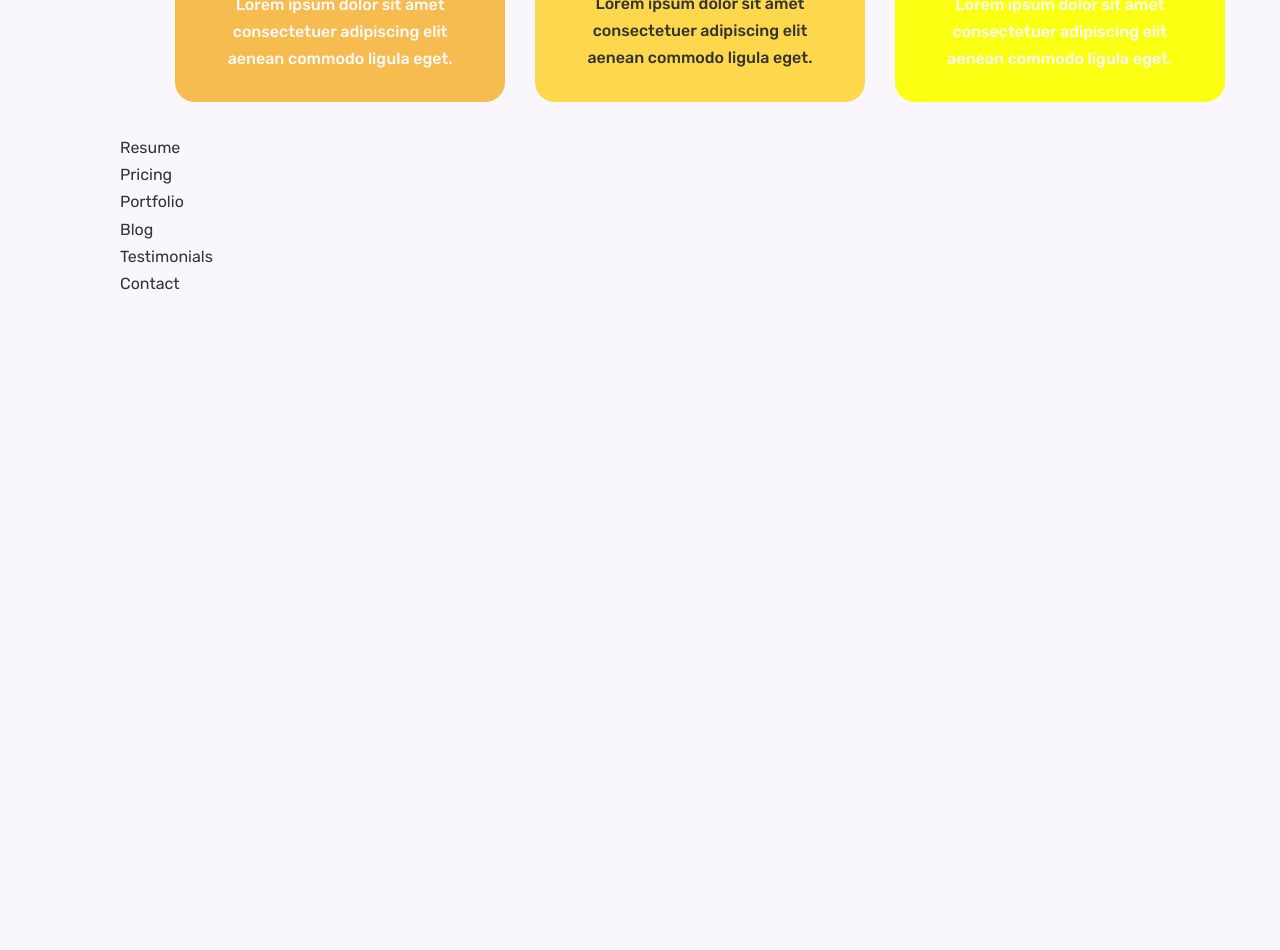
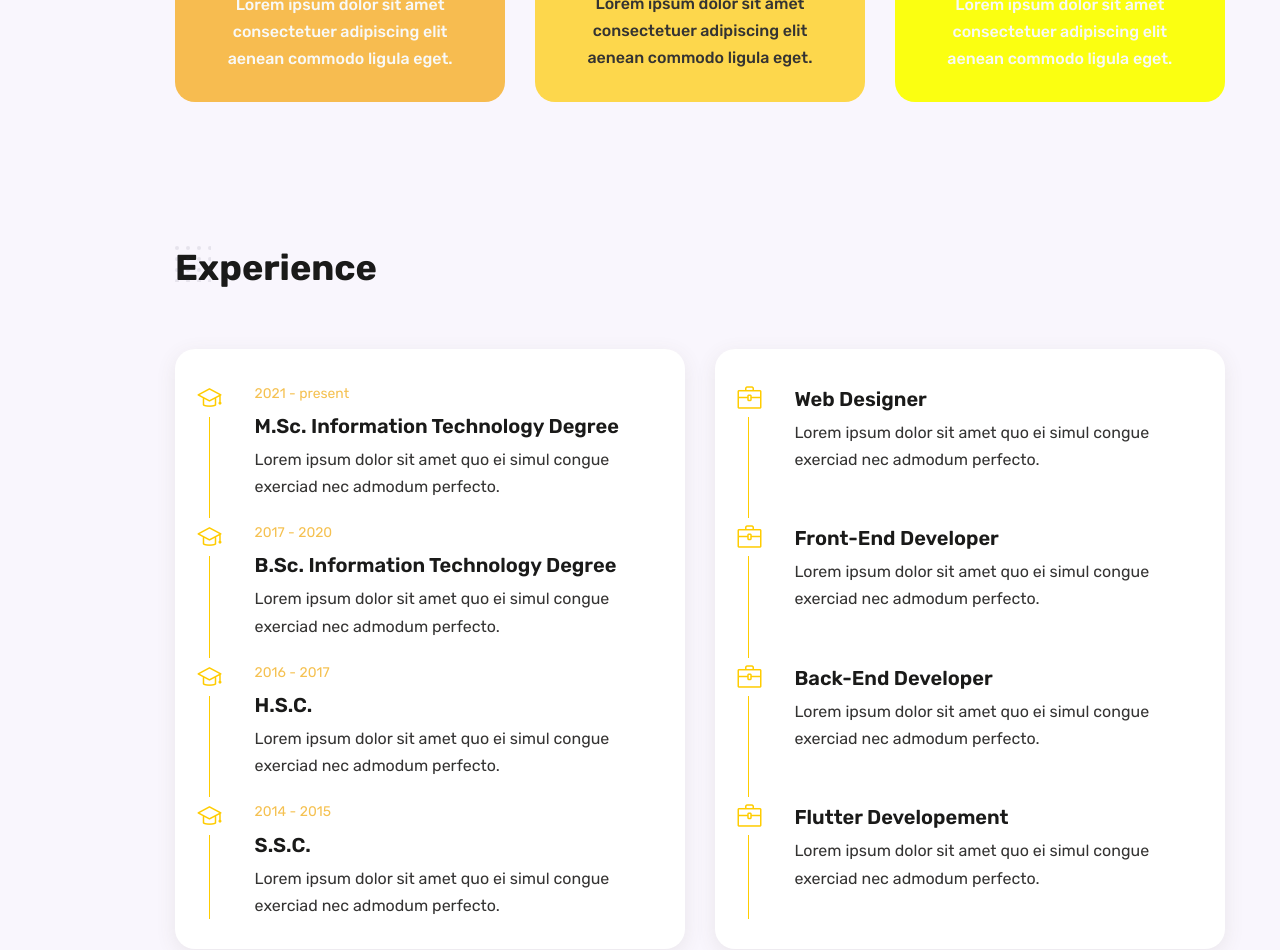
Before and after one commit to pavank0723/pavan_dev_portfolio, a React (Create React App) app: page / in a window 1280 px wide. Shown: the part 1820-2770 px from the top of the page. Before the commit the page ends 2117 px from the top, so only its background shows below. Built offline with nearby package versions, Linux system fonts and the light colour scheme; the HTML template or start-up script is replaced by a standard one.

Commit message:
resume component done

```diff
--- /dev/null
+++ b/src/components/resume/Card.jsx
@@ -0,0 +1,16 @@
+import React from 'react'
+
+const Card = (props) => {
+  return (
+    <div className='timeline_item'>
+    <i className={props.icon}></i>
+    <span className='timeline_date'>{props.year}</span>
+    <h3 className='timeline_title'>{props.title}</h3>
+    <p className='timeline_desc'>{props.desc}</p>
+
+
+    </div>
+  )
+}
+
+export default Card
--- /dev/null
+++ b/src/components/resume/Data.jsx
@@ -0,0 +1,70 @@
+import React from 'react'
+
+const Data = [
+    {
+      id: 1,
+      category: "education",
+      icon: "icon-graduation",
+      year: "2021 - present",
+      title: "M.Sc. Information Technology Degree",
+      desc: "Lorem ipsum dolor sit amet quo ei simul congue exerciad nec admodum perfecto.",
+    },
+    {
+      id: 2,
+      category: "education",
+      icon: "icon-graduation",
+      year: "2017 - 2020",
+      title: "B.Sc. Information Technology Degree",
+      desc: "Lorem ipsum dolor sit amet quo ei simul congue exerciad nec admodum perfecto.",
+    },
+    {
+      id: 3,
+      category: "education",
+      icon: "icon-graduation",
+      year: "2016 - 2017",
+      title: "H.S.C.",
+      desc: "Lorem ipsum dolor sit amet quo ei simul congue exerciad nec admodum perfecto.",
+    },
+    {
+      id: 4,
+      category: "experience",
+      icon: "icon-briefcase",
+      year: "2019 - present",
+      title: "Web Designer",
+      desc: "Lorem ipsum dolor sit amet quo ei simul congue exerciad nec admodum perfecto.",
+    },
+    {
+      id: 5,
+      category: "experience",
+      icon: "icon-briefcase",
+      year: "2013 - 2017",
+      title: "Front-End Developer",
+      desc: "Lorem ipsum dolor sit amet quo ei simul congue exerciad nec admodum perfecto.",
+    },
+    {
+      id: 6,
+      category: "experience",
+      icon: "icon-briefcase",
+      year: "2009 - 2013",
+      title: "Back-End Developer",
+      desc: "Lorem ipsum dolor sit amet quo ei simul congue exerciad nec admodum perfecto.",
+    },
+    {
+        id: 7,
+        category: "education",
+        icon: "icon-graduation",
+        year: "2014 - 2015",
+        title: "S.S.C.",
+        desc: "Lorem ipsum dolor sit amet quo ei simul congue exerciad nec admodum perfecto.",
+      },
+      {
+        id: 3,
+        category: "experience",
+        icon: "icon-briefcase",
+        year: "2016 - 2017",
+        title: "Flutter Developement",
+        desc: "Lorem ipsum dolor sit amet quo ei simul congue exerciad nec admodum perfecto.",
+      },
+  ];
+
+export default Data
--- a/src/components/resume/Resume.jsx
+++ b/src/components/resume/Resume.jsx
@@ -1,9 +1,43 @@
 import React from 'react'
 import "./resume.css"
+import Data from './Data'
+import Card from './Card'
 
 const Resume = () => {
   return (
-    <div>Resume</div>
+    <section className='resume container section' id='resume'>
+      <h2 className='section_title'>Experience </h2>
+      <div className='resume_container grid'>
+        <div className='timeline grid'>
+          {Data.map((val, id) => {
+            if (val.category === "education") {
+              return (
+                <Card key={id} icon={val.icon} title={val.title} year={val.year} desc={val.desc} />
+              )
+            }
+          })}
+        </div>
+
+        <div className='timeline grid'>
+          {
+            Data.map((val, index) => {
+              if (val.category === "experience") {
+                return (
+                  <Card
+                    key={index}
+                    icon={val.icon}
+                    title={val.title}
+                    desc={val.desc}
+                  />
+                )
+              }
+            })
+          }
+        </div>
+
+      </div>
+
+    </section>
   )
 }
 
--- a/src/components/resume/resume.css
+++ b/src/components/resume/resume.css
@@ -0,0 +1,56 @@
+.resume_container{
+    grid-template-columns: repeat(2, 1fr);
+    column-gap: 1.85rem;
+}
+
+.timeline{
+    background-color: var(--container-color);
+    padding: 1.85rem;
+    border-radius: var(--border-radius);
+    -webkit-border-radius: var(--border-radius);
+    -moz-border-radius: var(--border-radius);
+    -ms-border-radius: var(--border-radius);
+    -o-border-radius: var(--border-radius);
+
+    position: relative;
+    box-shadow: var(--shadow);
+}
+
+.timeline_item{
+    position: relative;
+    padding-left: 3.125rem;
+    padding-bottom: 1.125rem;
+}
+.timeline_item:last-child{
+    padding-bottom: 0;
+}
+.timeline_item::before{
+    content: '';
+    width: 1px;
+    height: 100%;
+    background-color: var(--first-color);
+    position: absolute;
+    left: 0.25rem;
+    top: 0;
+}
+
+.timeline .icon-graduation,
+.timeline .icon-briefcase{
+    position: absolute;
+    left: -0.4375rem;
+    top: 0;
+    font-size: var(--h2-font-size);
+    color: var(--first-color);
+    background-color: var(--container-color);
+    padding: 0.4375rem 0;
+}
+
+.timeline_date{
+    color: #f5c151;
+    font-size: var(--small-font-size);
+}
+
+.timeline_title{
+    margin: 0.5rem 0;
+    font-size: var(--h3-font-size);
+}
```
